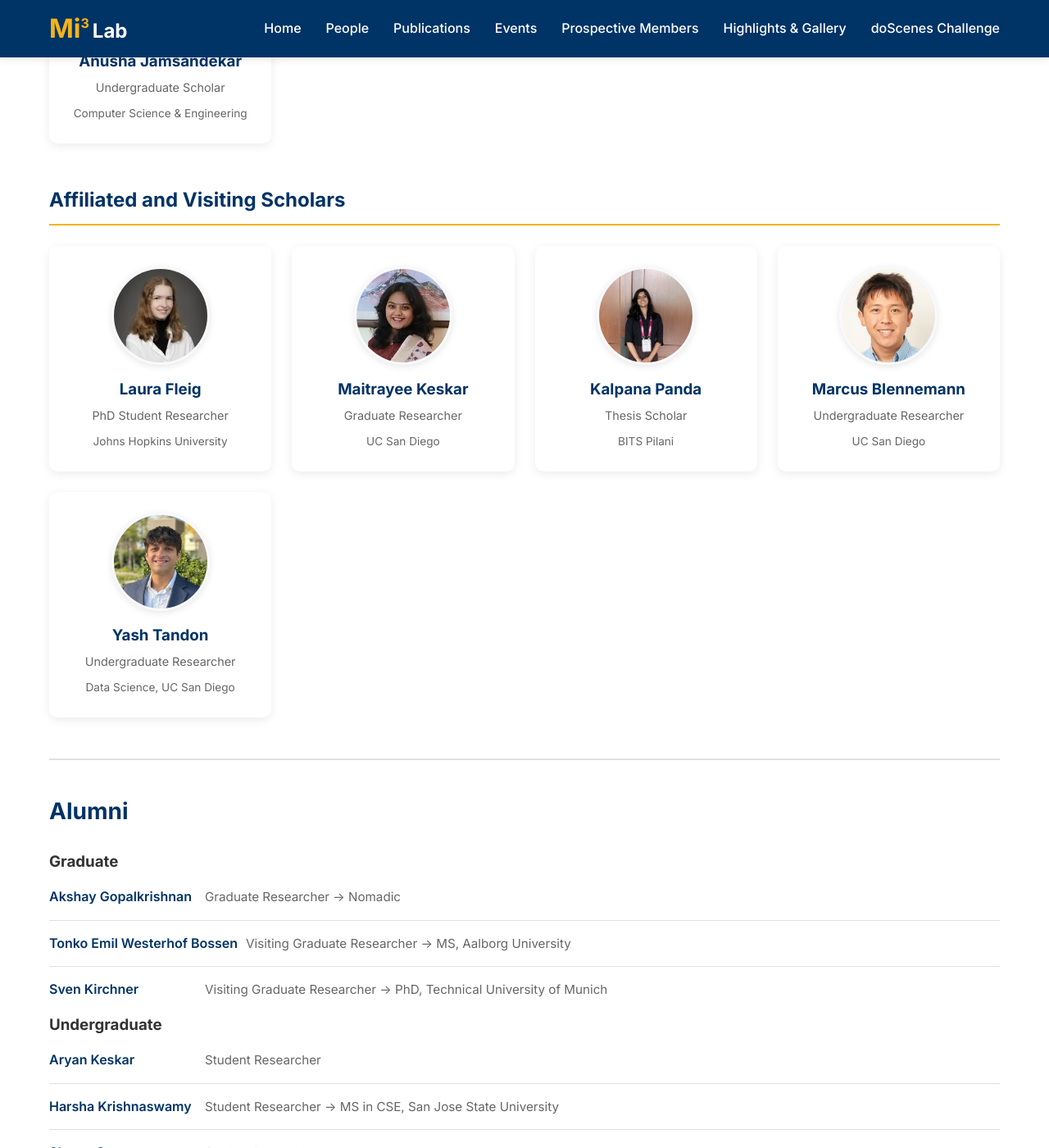
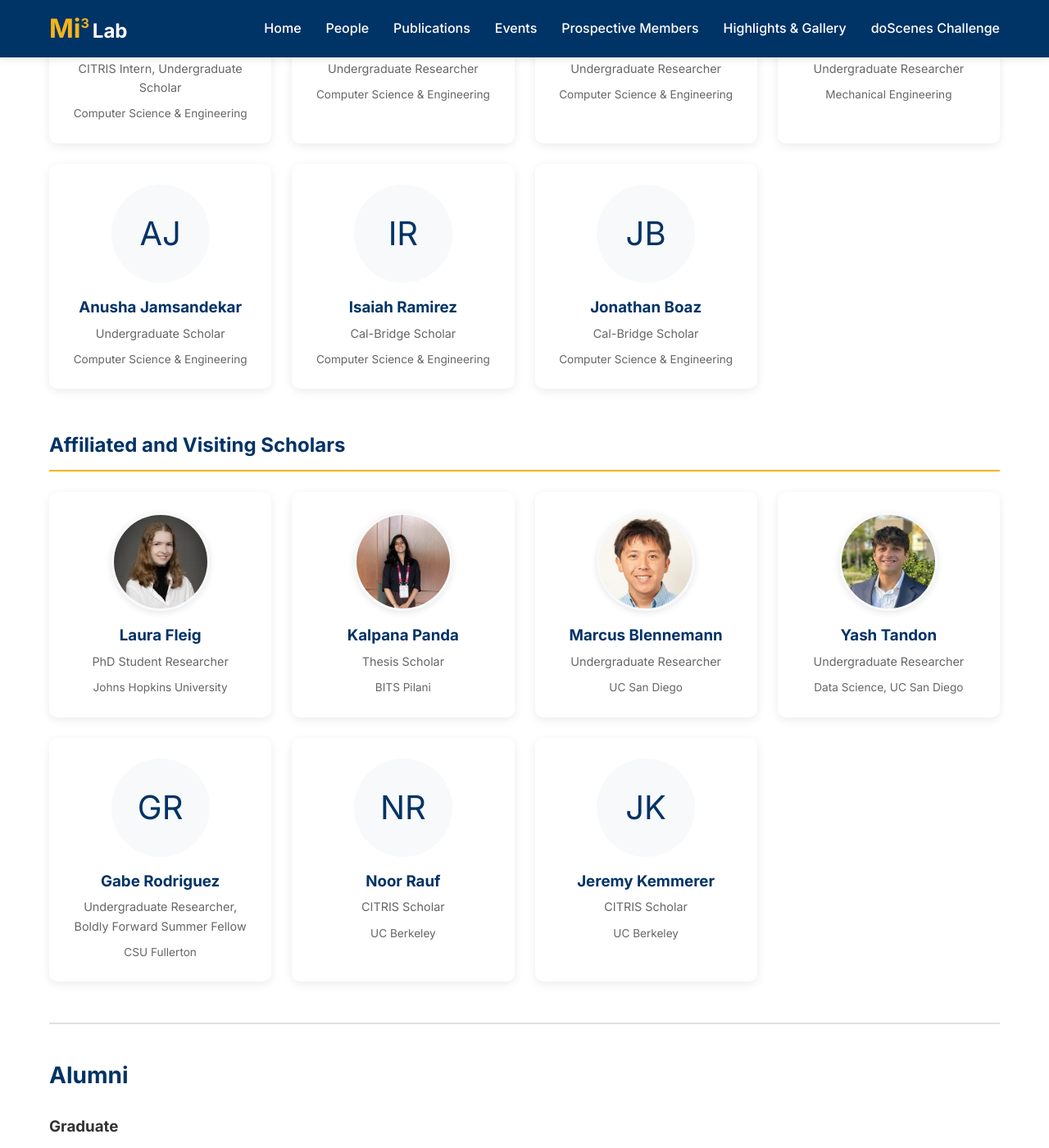
Before and after one commit to Mi3-Lab/mi3-lab.github.io, a Jekyll site: the page built from people.html, in a window 1280 px wide and 1400 px high, scrolled down 2046 px. Shown: the whole window at 82% size. Built offline with Jekyll 4.4.1, drawn with Linux system fonts in a browser that asks for light colours; some of the changed text lies outside the part shown; grey boxes are pictures that could not be loaded.

Commit message:
People: add new members, elevate Maitrayee to PhD student
- Add David Adam Kaauwai (PhD Student)
- Elevate Maitrayee Keskar to PhD Student (moved from Affiliated to Graduate)
- Add Isaiah Ramirez and Jonathan Boaz (Cal-Bridge Scholars)
- Add Gabe Rodriguez (Boldly Forward Summer Fellow, CSU Fullerton)
- Add Noor Rauf and Jeremy Kemmerer (CITRIS Scholars, UC Berkeley)

Co-Authored-By: Claude Sonnet 4.6 <noreply@anthropic.com>

```diff
--- a/people.html
+++ b/people.html
@@ -52,6 +52,20 @@ title: People
         <img src="/assets/images/people/parthib.webp" alt="Parthib Roy" class="person-avatar">
         <h3>Parthib Roy</h3>
         <p class="role">Graduate Student Researcher</p>
+        <p class="affiliation">Computer Science & Engineering</p>
+      </div>
+
+      <div class="person-card">
+        <img src="/assets/images/people/maitrayee.webp" alt="Maitrayee Keskar" class="person-avatar">
+        <h3>Maitrayee Keskar</h3>
+        <p class="role">PhD Student</p>
+        <p class="affiliation">UC San Diego</p>
+      </div>
+
+      <div class="person-card">
+        <div class="person-avatar">DK</div>
+        <h3>David Adam Kaauwai</h3>
+        <p class="role">PhD Student</p>
         <p class="affiliation">Computer Science & Engineering</p>
       </div>
     </div>
@@ -122,6 +136,20 @@ title: People
         <p class="role">Undergraduate Scholar</p>
         <p class="affiliation">Computer Science & Engineering</p>
       </div>
+
+      <div class="person-card">
+        <div class="person-avatar">IR</div>
+        <h3>Isaiah Ramirez</h3>
+        <p class="role">Cal-Bridge Scholar</p>
+        <p class="affiliation">Computer Science & Engineering</p>
+      </div>
+
+      <div class="person-card">
+        <div class="person-avatar">JB</div>
+        <h3>Jonathan Boaz</h3>
+        <p class="role">Cal-Bridge Scholar</p>
+        <p class="affiliation">Computer Science & Engineering</p>
+      </div>
     </div>
   </div>
 
@@ -133,13 +161,6 @@ title: People
         <h3>Laura Fleig</h3>
         <p class="role">PhD Student Researcher</p>
         <p class="affiliation">Johns Hopkins University</p>
-      </div>
-
-      <div class="person-card">
-        <img src="/assets/images/people/maitrayee.webp" alt="Maitrayee Keskar" class="person-avatar">
-        <h3>Maitrayee Keskar</h3>
-        <p class="role">Graduate Researcher</p>
-        <p class="affiliation">UC San Diego</p>
       </div>
 
       <div class="person-card">
@@ -161,6 +182,27 @@ title: People
         <h3>Yash Tandon</h3>
         <p class="role">Undergraduate Researcher</p>
         <p class="affiliation">Data Science, UC San Diego</p>
+      </div>
+
+      <div class="person-card">
+        <div class="person-avatar">GR</div>
+        <h3>Gabe Rodriguez</h3>
+        <p class="role">Undergraduate Researcher, Boldly Forward Summer Fellow</p>
+        <p class="affiliation">CSU Fullerton</p>
+      </div>
+
+      <div class="person-card">
+        <div class="person-avatar">NR</div>
+        <h3>Noor Rauf</h3>
+        <p class="role">CITRIS Scholar</p>
+        <p class="affiliation">UC Berkeley</p>
+      </div>
+
+      <div class="person-card">
+        <div class="person-avatar">JK</div>
+        <h3>Jeremy Kemmerer</h3>
+        <p class="role">CITRIS Scholar</p>
+        <p class="affiliation">UC Berkeley</p>
       </div>
     </div>
   </div>
```
